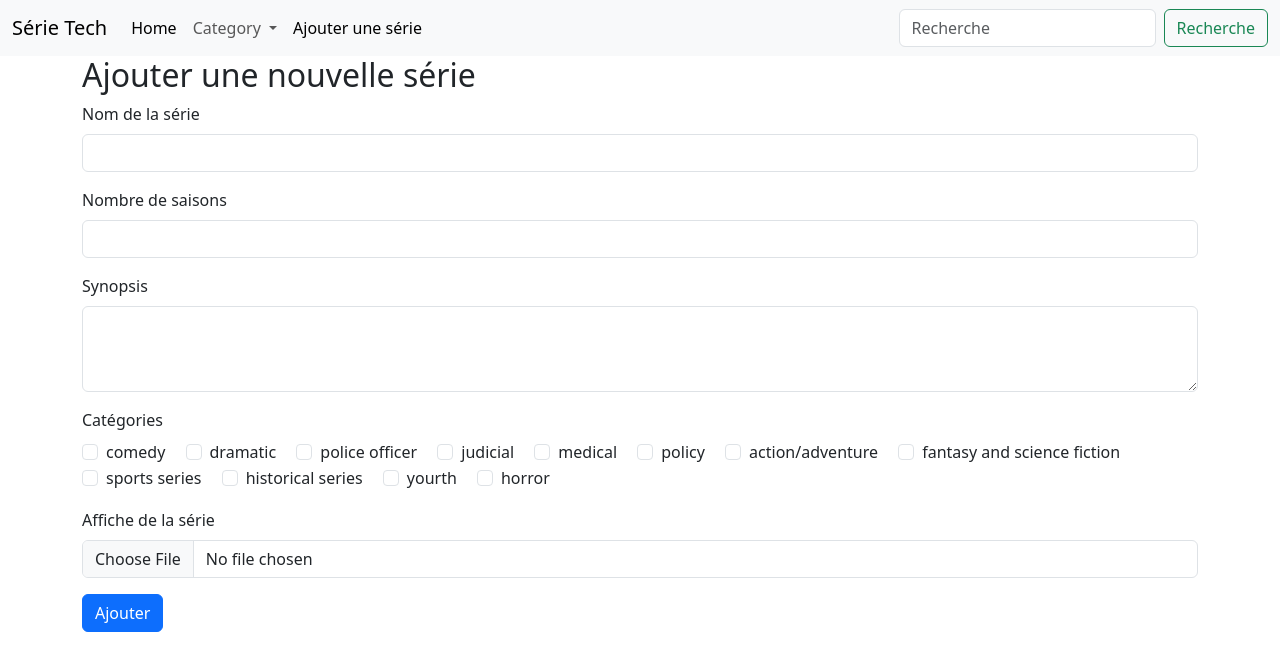
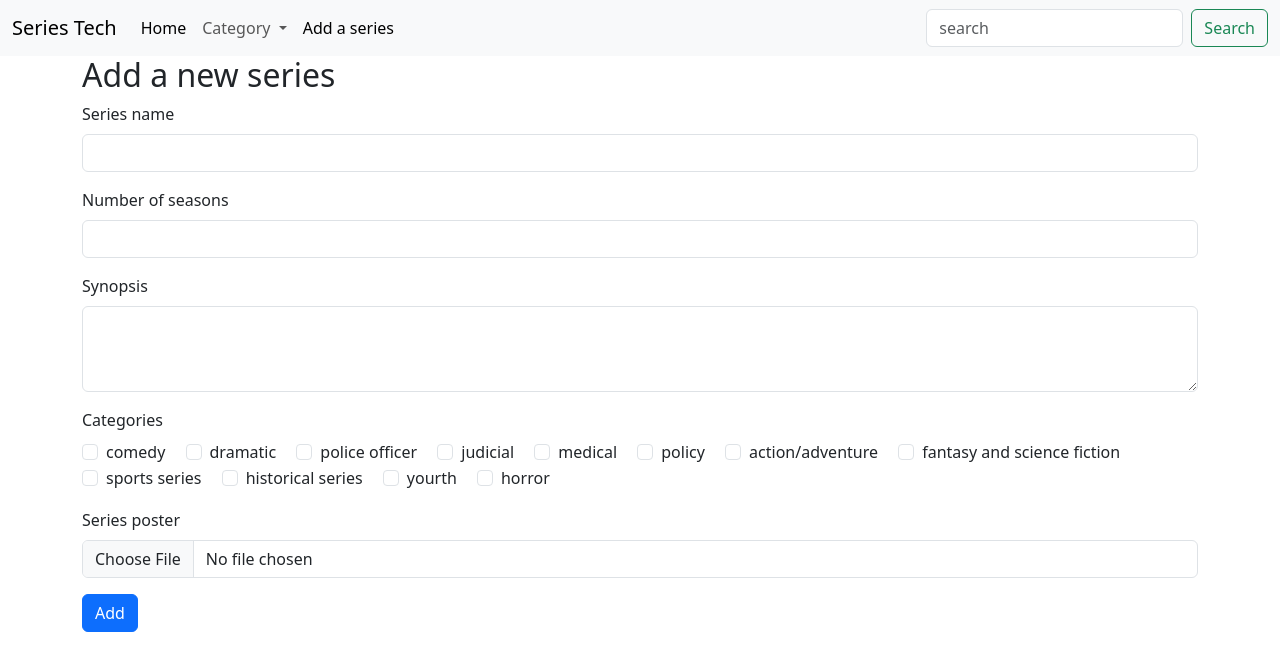
Before and after one commit to irvingqueval/Projet_serietech, a PHP site: page /serie/form-addSerie.php in a window 1280 px wide. Shown: the top 671 px of the page. Run offline with PHP 8.4, Linux system fonts and the light colour scheme; data comes from the database, SQL or seed files in the repository; both versions use the stored data as it was after the commit.

Commit message:
cleaning code

```diff
--- a/header.php
+++ b/header.php
@@ -19,7 +19,7 @@ $pdo = new \PDO(DSN, USER);
       <span class="navbar-toggler-icon"></span>
     </button>
     <div class="collapse navbar-collapse " id="navbarTogglerDemo01">
-      <a class="navbar-brand" href="../index.php">Série Tech</a>
+      <a class="navbar-brand" href="../index.php">Series Tech</a>
       <ul class="navbar-nav me-auto mb-2 mb-lg-0 ">
         <li class="nav-item">
           <a class="nav-link active" aria-current="page" href="../index.php">Home</a>
@@ -44,12 +44,12 @@ $pdo = new \PDO(DSN, USER);
           </ul>
         </li>
         <li class="nav-item">
-          <a class="nav-link active" aria-current="page" href="/serie/form-addSerie.php">Ajouter une série</a>
+          <a class="nav-link active" aria-current="page" href="/serie/form-addSerie.php">Add a series</a>
         </li>
       </ul>
       <form class="d-flex" role="search">
-        <input class="form-control me-2" type="search" placeholder="Recherche" aria-label="Search">
-        <button class="btn btn-outline-success" type="submit">Recherche</button>
+        <input class="form-control me-2" type="search" placeholder="search" aria-label="Search">
+        <button class="btn btn-outline-success" type="submit">Search</button>
       </form>
     </div>
   </div>
--- a/index.php
+++ b/index.php
@@ -24,7 +24,7 @@ foreach ($series as $serie) {
           <h5 class="card-title" style="font-size: 30px;">
             <?= $serie['name'] ?> - <span style="font-size: 20px;"><?= $serie['category_names'] ?></span>
           </h5>
-          <p>Nombre de saison : <?= $serie['numberOfSeasons'] ?></p>
+          <p>Number of seasons : <?= $serie['numberOfSeasons'] ?></p>
           <p class="card-text"><?= $serie['synopsis'] ?></p>
           <button type="button" class="btn btn-outline-danger">
             <a href="/serie/deleteSerie.php?id=<?= $serie['id'] ?>">Delete</a>
--- a/serie/form-addSerie.php
+++ b/serie/form-addSerie.php
@@ -8,14 +8,14 @@ $categories = $statement->fetchAll(PDO::FETCH_ASSOC);
 ?>
 
 <div class="container">
-    <h2>Ajouter une nouvelle série</h2>
+    <h2>Add a new series</h2>
     <form action="addSerie.php" method="post" enctype="multipart/form-data">
         <div class="mb-3">
-            <label for="name" class="form-label">Nom de la série</label>
+            <label for="name" class="form-label">Series name</label>
             <input type="text" class="form-control" id="name" name="name" required>
         </div>
         <div class="mb-3">
-            <label for="numberOfSeasons" class="form-label">Nombre de saisons</label>
+            <label for="numberOfSeasons" class="form-label">Number of seasons</label>
             <input type="number" class="form-control" id="number_of_seasons" name="numberOfSeasons" required>
         </div>
         <div class="mb-3">
@@ -23,7 +23,7 @@ $categories = $statement->fetchAll(PDO::FETCH_ASSOC);
             <textarea class="form-control" id="synopsis" name="synopsis" rows="3" required></textarea>
         </div>
         <div class="mb-3">
-            <label for="categories" class="form-label">Catégories</label><br>
+            <label for="categories" class="form-label">Categories</label><br>
             <?php foreach ($categories as $category) : ?>
                 <div class="form-check form-check-inline">
                     <input class="form-check-input" type="checkbox" id="category<?=$category['id']?>" name="categories[]" value="<?=$category['id']?>">
@@ -32,9 +32,9 @@ $categories = $statement->fetchAll(PDO::FETCH_ASSOC);
             <?php endforeach; ?>
         </div>
         <div class="mb-3">
-            <label for="image" class="form-label">Affiche de la série</label>
+            <label for="image" class="form-label">Series poster</label>
             <input type="file" class="form-control" id="image" name="image" accept="image/*" required>
         </div>
-        <button type="submit" class="btn btn-primary">Ajouter</button>
+        <button type="submit" class="btn btn-primary">Add</button>
     </form>
 </div>
--- a/serie/success.php
+++ b/serie/success.php
@@ -4,10 +4,10 @@ include "../header.php";
 
 <div class="container mt-5">
     <div class="alert alert-success" role="alert">
-        La série a été ajoutée avec succès !
+        The series has been successfully added!
     </div>
     <div class="d-flex justify-content-between mt-4">
-        <a href="../index.php" class="btn btn-primary">Retour à la liste des séries</a>
-        <a href="form-addSerie.php" class="btn btn-secondary">Ajouter une autre série</a>
+        <a href="../index.php" class="btn btn-primary">Back to series list</a>
+        <a href="form-addSerie.php" class="btn btn-secondary">Add another series</a>
     </div>
 </div>
```
Also changed, not shown: serietech_db_backup.sql (+4 -4 lines), image/OneTreeHill.webp (added).
